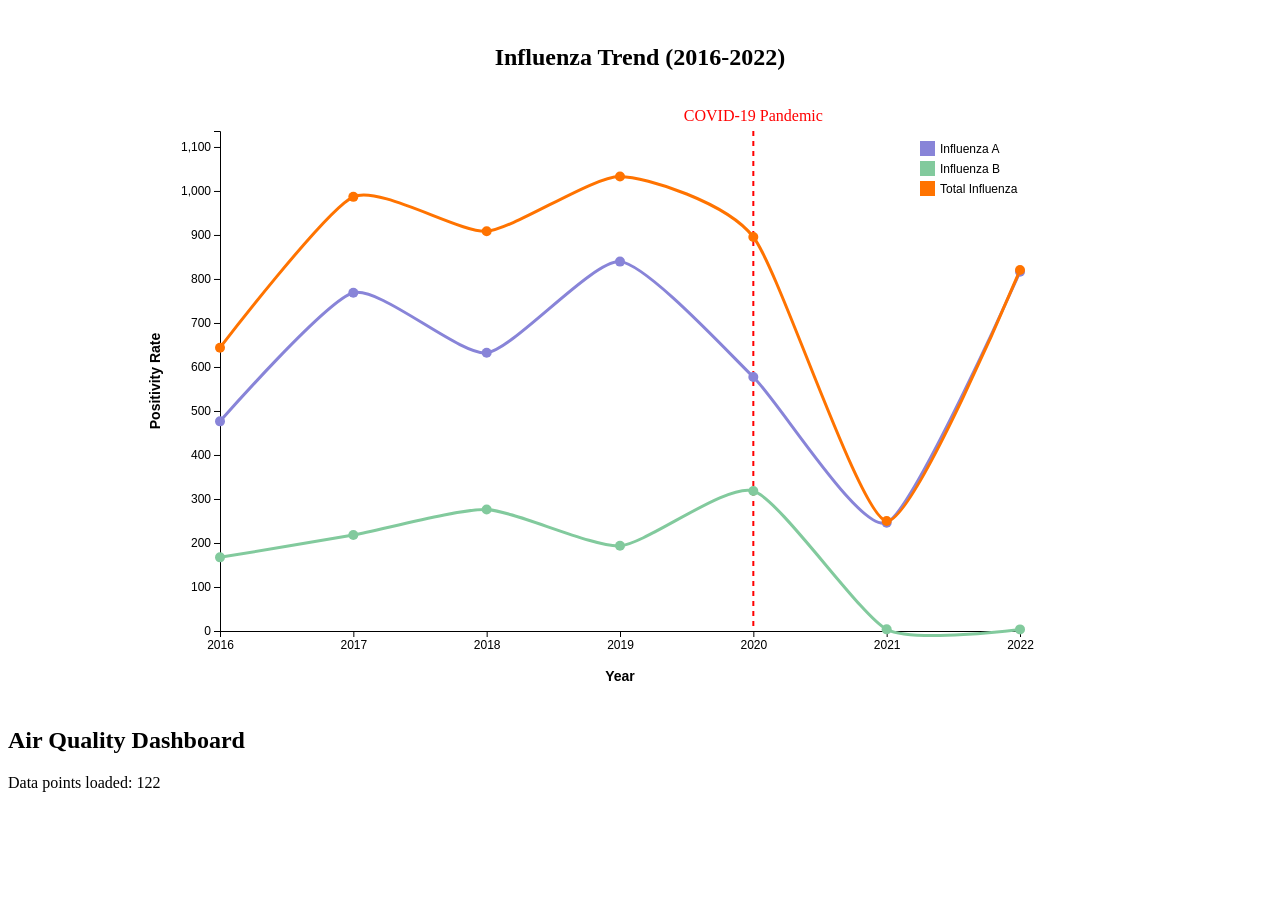
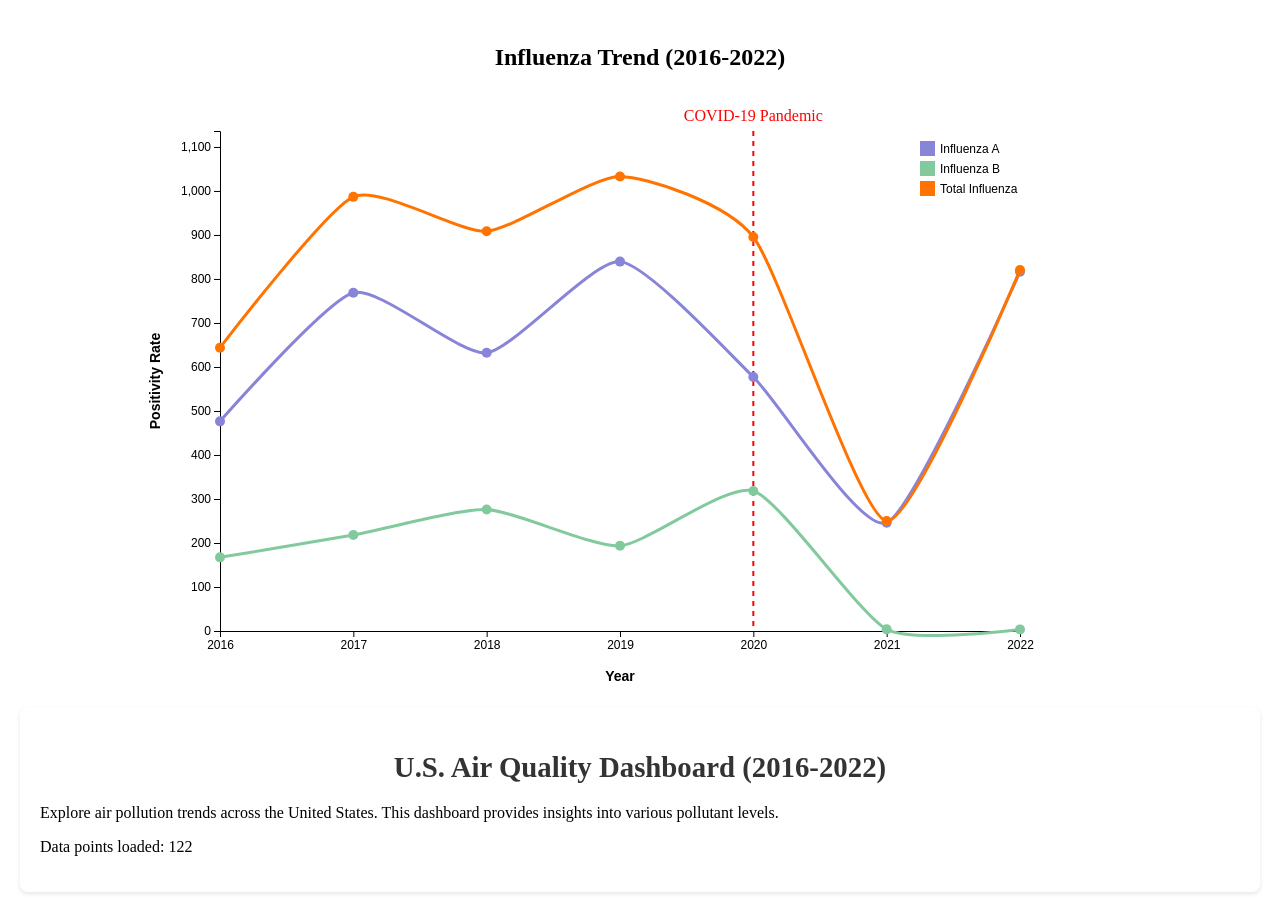
Before and after one commit to Anthony-Quispilaya/Data_Visualization, a React (Create React App) app: page / in a window 1280 px wide. Before the commit the page ends 834 px from the top, so only its background shows below. Built offline with nearby package versions, Linux system fonts and the light colour scheme; the HTML template or start-up script is replaced by a standard one.

Commit message:
Add basic styling to AirQualityDashboard component

```diff
--- /dev/null
+++ b/src/AirQuality/AirQualityDashboard.css
@@ -0,0 +1,24 @@
+.dashboard-container {
+  max-width: 1200px;
+  margin: 0 auto;
+  padding: 20px;
+  background-color: #fff;
+  border-radius: 8px;
+  box-shadow: 0 2px 4px rgba(0, 0, 0, 0.1);
+}
+
+.dashboard-title {
+  font-size: 1.8rem;
+  color: #333;
+  margin-bottom: 20px;
+  text-align: center;
+}
+
+.loading {
+  display: flex;
+  justify-content: center;
+  align-items: center;
+  height: 200px;
+  font-size: 1.2rem;
+  color: #666;
+}
--- a/src/AirQuality/AirQualityDashboard.jsx
+++ b/src/AirQuality/AirQualityDashboard.jsx
@@ -1,5 +1,6 @@
 import React, { useState, useEffect } from 'react';
 import Papa from 'papaparse';
+import './AirQualityDashboard.css';
 
 const AirQualityDashboard = () => {
   const [data, setData] = useState([]);
@@ -34,12 +35,13 @@ const AirQualityDashboard = () => {
   }, []);
 
   if (loading) {
-    return <div>Loading data...</div>;
+    return <div className="loading">Loading air quality data...</div>;
   }
 
   return (
-    <div>
-      <h2>Air Quality Dashboard</h2>
+    <div className="dashboard-container">
+      <h2 className="dashboard-title">U.S. Air Quality Dashboard (2016-2022)</h2>
+      <p>Explore air pollution trends across the United States. This dashboard provides insights into various pollutant levels.</p>
       <p>Data points loaded: {data.length}</p>
     </div>
   );
```
